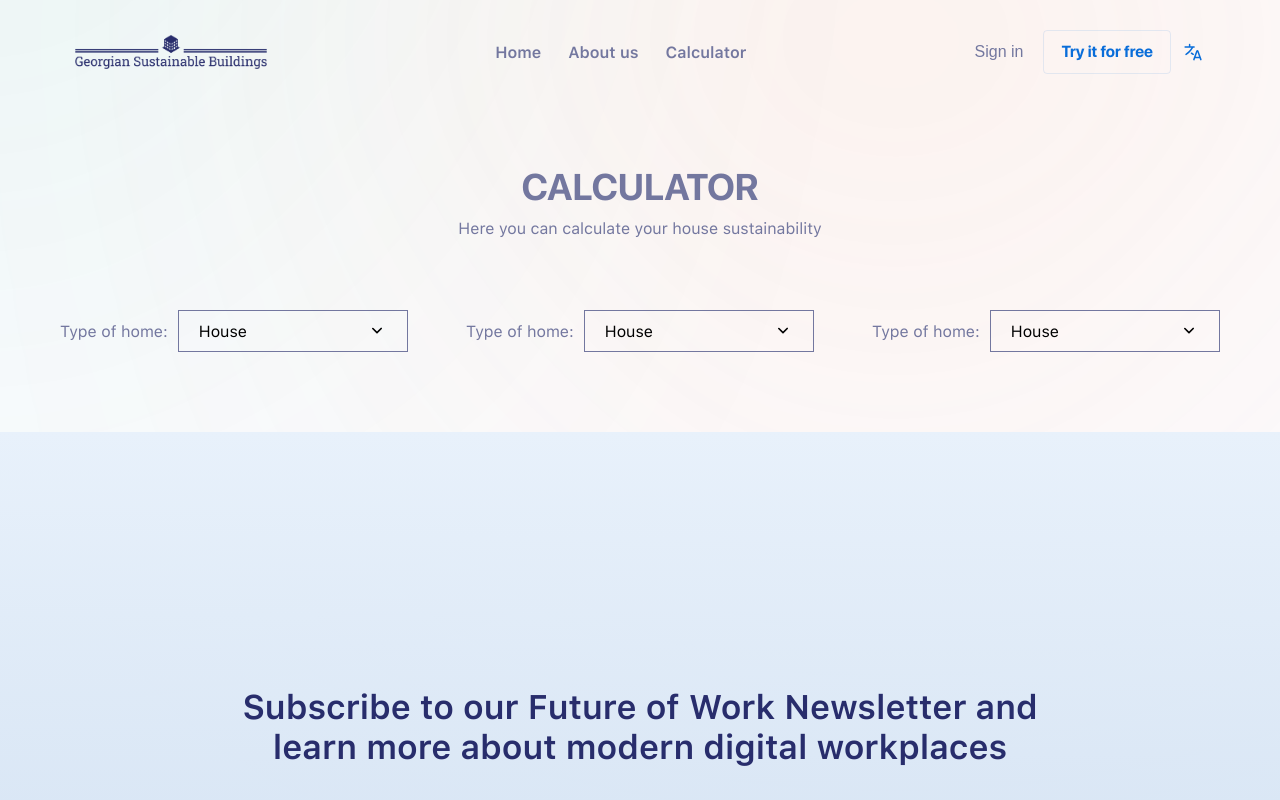
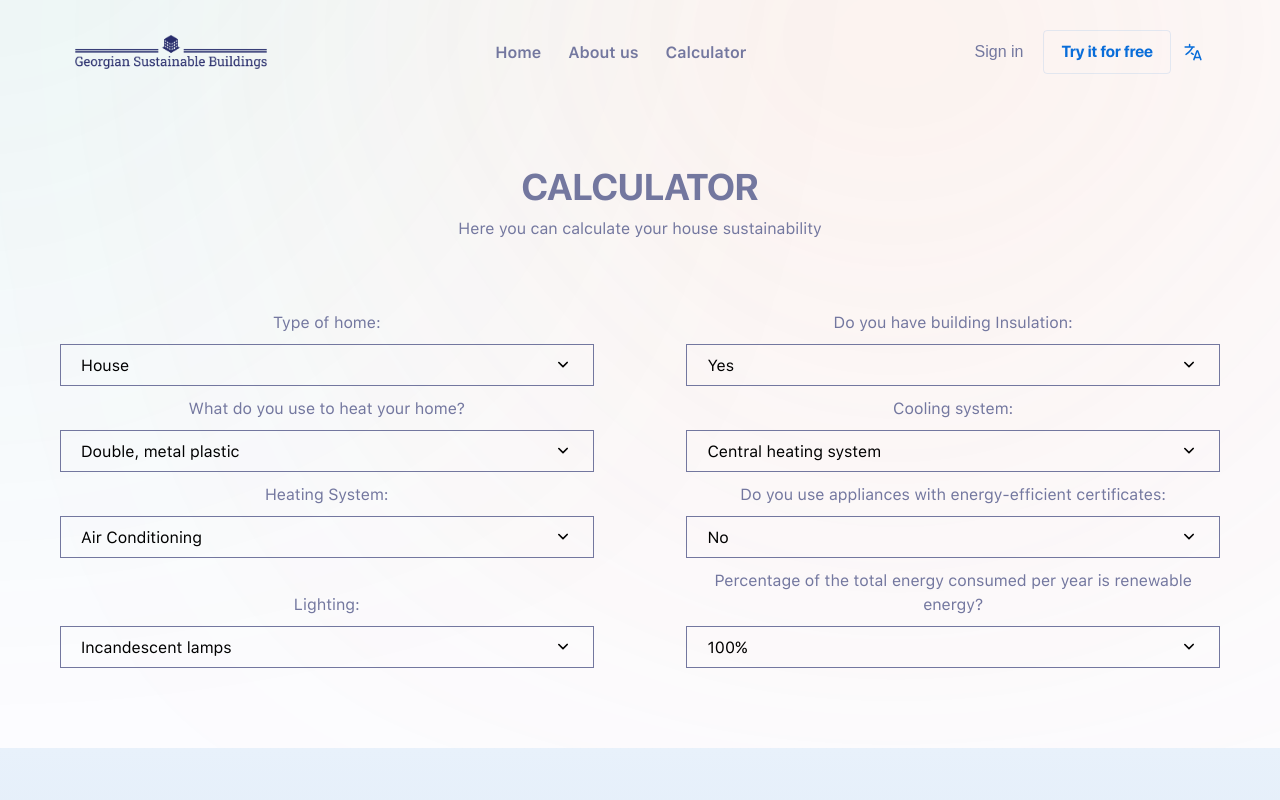
Before and after one commit to SabaKhubashvili/Georgian_Sustainable_Buildings, a Next.js app: page /en/calculator in a window 1280 px wide. Shown: the top 800 px of the page. Built offline with nearby package versions, Linux system fonts and the light colour scheme; a web font is replaced by a local one.

Commit message:
feat: added calculator page dropdown components

```diff
--- a/app/[locale]/calculator/page.tsx
+++ b/app/[locale]/calculator/page.tsx
@@ -1,13 +1,12 @@
 import { useTranslations } from "next-intl";
 import React from "react";
-import { MainDropdown } from "../components/Dropdowns/CalculatorDropdown";
 import { Container } from "../components/Container";
 import { Calculator } from "../components/Calculator/Calculator";
 
 const Page = () => {
   const calculatorT = useTranslations("Calculator");
   const contentT = useTranslations("Calculator.content");
-  const keys = ['type'] as const
+  const keys = ['type','insulation','material','windowsAndDoors','heat','cooling','heating','certificates','lighting','percentage'] as const
   return (
     <Container>
       <div className="pt-[130px]">
--- a/app/[locale]/components/Calculator/Calculator.tsx
+++ b/app/[locale]/components/Calculator/Calculator.tsx
@@ -2,6 +2,7 @@
 
 import React, { useCallback, useState } from "react";
 import { MainDropdown } from "../Dropdowns/CalculatorDropdown";
+import { cooling, heat, insulation, lighting, percentage, sertificates, types, windowsAndDoors } from "@/app/constants";
 
 interface Props {
   content: any;
@@ -50,16 +51,7 @@ export type Values = {
 };
 
 export const Calculator = ({ content }: Props) => {
-  const types = [{
-    label:'House',
-    point:10
-  },{
-    label:'Private',
-    point:15
-  },{
-    label:'Anoteher',
-    point:20
-  }]
+
 
 
   const [points,setPoints] = useState(0)
@@ -106,7 +98,6 @@ export const Calculator = ({ content }: Props) => {
     },
   });
 
-
   const updateValues = useCallback((value:string, pointsToAdd:number, type: keyof Values) => {
     if(values[type].value !== value){
       setValues(prev => ({
@@ -120,8 +111,8 @@ export const Calculator = ({ content }: Props) => {
   }, [values]);
 
   return (
-    <div className="pt-[70px] max-w-[1200px] mx-auto flex justify-between ">
-        <div className="w-[30%]" >
+    <div className="pt-[70px] max-w-[1200px] mx-auto flex justify-between flex-wrap gap-y-[10px] md:flex-row flex-col ">
+        <div className="md:w-[46%]" >
           <MainDropdown
             setValue={(value: string,points:number,type:keyof Values) => updateValues(value,points,type)}
             content={types}
@@ -130,22 +121,76 @@ export const Calculator = ({ content }: Props) => {
             value={values.houseType.value}
           />
         </div>
-        <div className="w-[30%]" >
+        <div className="md:w-[46%]" >
+          <MainDropdown
+            setValue={(value: string,points:number,type:keyof Values) => updateValues(value,points,type)}
+            content={insulation}
+            label={content[1]}
+            type="insulation"
+            value={values.insulation.value}
+          />
+        </div>
+        {/* <div className="md:w-[46%]" >
           <MainDropdown
             setValue={(value: string,points:number,type:keyof Values) => updateValues(value,points,type)}
             content={types}
-            label={content[0]}
-            type="houseType"
-            value={values.houseType.value}
+            label={content[3]}
+            type="material"
+            value={values.material.value}
+          />
+        </div> */}
+        <div className="md:w-[46%]" >
+          <MainDropdown
+            setValue={(value: string,points:number,type:keyof Values) => updateValues(value,points,type)}
+            content={windowsAndDoors}
+            label={content[4]}
+            type="windowsAndDoors"
+            value={values.windowsAndDoors.value}
           />
         </div>
-        <div className="w-[30%]" >
+        <div className="md:w-[46%]" >
           <MainDropdown
             setValue={(value: string,points:number,type:keyof Values) => updateValues(value,points,type)}
-            content={types}
-            label={content[0]}
-            type="houseType"
-            value={values.houseType.value}
+            content={heat}
+            label={content[5]}
+            type="heat"
+            value={values.heat.value}
+          />
+        </div>
+        <div className="md:w-[46%]" >
+          <MainDropdown
+            setValue={(value: string,points:number,type:keyof Values) => updateValues(value,points,type)}
+            content={cooling}
+            label={content[6]}
+            type="heating"
+            value={values.heating.value}
+          />
+        </div>
+        <div className="md:w-[46%]" >
+          <MainDropdown
+            setValue={(value: string,points:number,type:keyof Values) => updateValues(value,points,type)}
+            content={sertificates}
+            label={content[7]}
+            type="sertificates"
+            value={values.sertificates.value ? 'Yes' : 'No'}
+          />
+        </div>
+        <div className="md:w-[46%] flex items-end" >
+          <MainDropdown
+            setValue={(value: string,points:number,type:keyof Values) => updateValues(value,points,type)}
+            content={lighting}
+            label={content[8]}
+            type="lighting"
+            value={values.lighting.value}
+          />
+        </div>
+        <div className="md:w-[46%]" >
+          <MainDropdown
+            setValue={(value: string,points:number,type:keyof Values) => updateValues(value,points,type)}
+            content={percentage}
+            label={content[9]}
+            type="percentage"
+            value={values.percentage.value}
           />
         </div>
     </div>
--- a/app/[locale]/components/Dropdowns/CalculatorDropdown.tsx
+++ b/app/[locale]/components/Dropdowns/CalculatorDropdown.tsx
@@ -27,15 +27,15 @@ export const MainDropdown = ({
 
 
   return (
-    <div className='flex sm:flex-row flex-col gap-[10px] items-center w-full'>
-        <h4 className='text-lightPurple 2xl:text-[20px] md:text-[16px] sm:text-[15px] text-[13px]'>{label}</h4>
-        <div className='relative flex-grow'>
+    <div className='flex flex-col gap-[10px] items-center w-full'>
+        <h4 className='text-lightPurple 2xl:text-[18px] xl:text-[16px] md:text-[15px] sm:text-[14px] text-[12px] md:text-center text-start'>{label}</h4>
+        <div className='relative flex-grow w-full'>
             <div className='py-2 px-5 border-[1px] border-solid border-lightPurple
-             flex gap-[30px] justify-between cursor-pointer
+             flex gap-[30px] justify-between cursor-pointer w-full
             '
             onClick={()=>{setIsOpen(prev=>!prev)}}
             >
-                <p className=' select-none'>
+                <p className='select-none'>
                     {value || content[0].label}
                 </p>
                 <div className={`
@@ -48,7 +48,7 @@ export const MainDropdown = ({
             </div>
             {
                 isOpen &&
-                <div className='w-full absolute top-[42px] bg-white py-2 px-5'>
+                <div className='w-full absolute top-[42px] bg-white py-2 px-5 z-10'>
                     {
                         content.map(cont=>(
                             <h1 className='text-lightPurple text-[14px] cursor-pointer'
--- /dev/null
+++ b/app/constants/index.ts
@@ -0,0 +1,163 @@
+export const types = [
+  {
+    label: "House",
+    point: 10,
+  },
+  {
+    label: "Private",
+    point: 15,
+  },
+  {
+    label: "Anoteher",
+    point: 20,
+  },
+];
+
+export const insulation = [
+  {
+    label: "Yes",
+    point: 7,
+  },
+  {
+    label: "No",
+    point: 0,
+  },
+];
+
+export const material = [
+  {
+    label: "Stone",
+    point: 3.5,
+  },
+  {
+    label: "Wood",
+    point: 4.5,
+  },
+  {
+    label: "Brick",
+    point: 4,
+  },
+  {
+    label: "Concrete Block",
+    point: 2,
+  },
+  {
+    label: "Reinforced Concrete",
+    point: 5,
+  },
+  {
+    label: "Plaster and Stucco",
+    point: 3,
+  },
+  {
+    label: "concrete prefabricated Panels",
+    point: 5.5,
+  },
+];
+
+export const windowsAndDoors = [
+    {
+        label: "Double, metal plastic",
+        point: 6,
+    },
+    {
+        label: "Triple, metal plastic.  ",
+        point: 6,
+    },
+    {
+        label: "Wooden",
+        point: 4.5,
+    },
+    {
+        label: "Metal",
+        point: 2.5,
+    },
+]
+export const heat = [
+    {
+        label: "Central heating system",
+        point: 7,
+    },
+    {
+        label: "local heating systems",
+        point: 3,
+    },
+    {
+        label: "Stoves, Fireplaces",
+        point: 2.5,
+    },
+    {
+        label: "Combination systems",
+        point: 5,
+    },
+]
+export const cooling = [
+    {
+        label: "Air Conditioning",
+        point: 3,
+    },
+    {
+        label: "Evaporative coolers",
+        point: 5,
+    },
+    {
+        label: "Ceiling fans and stand fans",
+        point: 4,
+    },
+    {
+        label: "Natural ventilation",
+        point: 7,
+    },
+]
+
+export const sertificates = [
+    {
+        label: "Yes",
+        point: 7,
+    },
+    {
+        label: "No",
+        point: 0,
+    },
+]
+export const lighting = [
+    {
+        label: "Incandescent lamps",
+        point: 3,
+    },
+    {
+        label: "Compact fluorescent lamps ",
+        point: 6,
+    },
+    {
+        label: "LED Lighting",
+        point: 7,
+    },
+    {
+        label: " Halogen lighting ",
+        point: 4.5,
+    },
+]
+
+export const percentage = [
+    {
+        label: "100%",
+        point: 7,
+    },
+    {
+        label: "75%",
+        point: 5.25,
+    },
+    {
+        label: "50%",
+        point: 3.5,
+    },
+    {
+        label: "25%",
+        point: 1.75,
+    },
+    {
+        label: "0%",
+        point: 0,
+    },
+]
--- a/languages/en.json
+++ b/languages/en.json
@@ -87,7 +87,14 @@
         "content":{
           "type":"Type of home:",
           "insulation":"Do you have building Insulation:",
-          "material":"Building construction material: "
+          "material":"Building construction material: ",
+          "windowsAndDoors":"Windows and Doors:",
+          "heat":"What do you use to heat your home? ",
+          "heating":"Heating System:",
+          "cooling":"Cooling system: ",
+          "certificates":"Do you use appliances with energy-efficient certificates:",
+          "lighting":"Lighting:",
+          "percentage":"Percentage of the total energy consumed per year is renewable energy? "
         }
       }
   }
```
